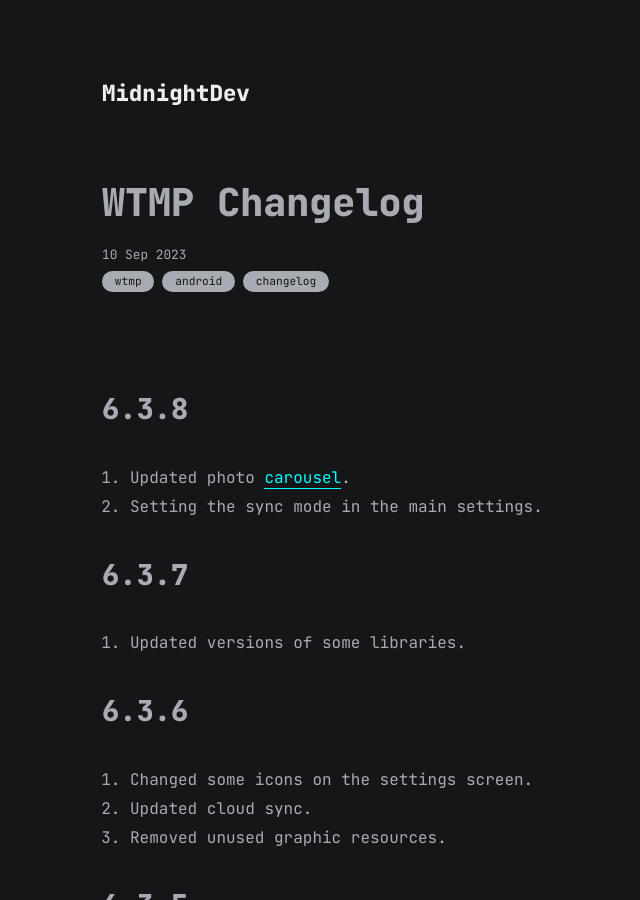
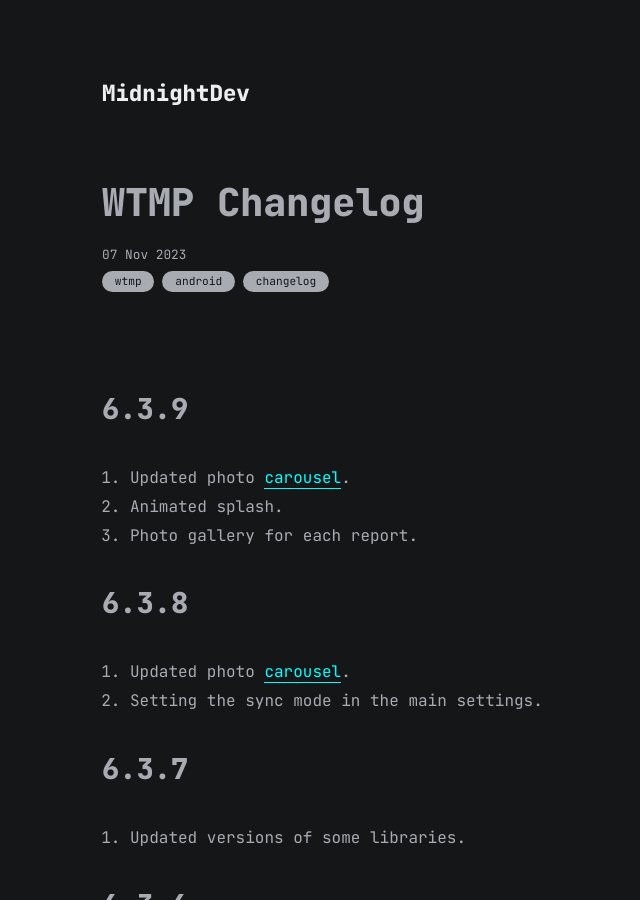
Before and after one commit to mdnghtdv/mdnghtdv.github.io, a Jekyll site: the page built from all_collections/_posts/2023-11-07-wtmp-changelog.md, in a window 1280 px wide and 900 px high. Shown: the whole window, without its empty margins (213-853 px from the left). Built offline with Jekyll 4.4.1, drawn with Linux system fonts in a browser that asks for light colours.

Commit message:
Update and rename 2023-09-10-wtmp-changelog.md to 2023-11-07-wtmp-changelog.md

```diff
--- a/all_collections/_posts/2023-09-10-wtmp-changelog.md
+++ b/all_collections/_posts/2023-11-07-wtmp-changelog.md
@@ -1,11 +1,18 @@
 ---
 layout: post
 title: WTMP Changelog
-date: 2023-09-10
+date: 2023-11-07
 categories: [wtmp, android, changelog]
 ---
 
+## 6.3.9
+
+1. Updated photo [carousel](https://m3.material.io/components/carousel/overview).
+2. Animated splash.
+3. Photo gallery for each report.
+
 ## 6.3.8
+
 1. Updated photo [carousel](https://m3.material.io/components/carousel/overview).
 2. Setting the sync mode in the main settings.
 
```
